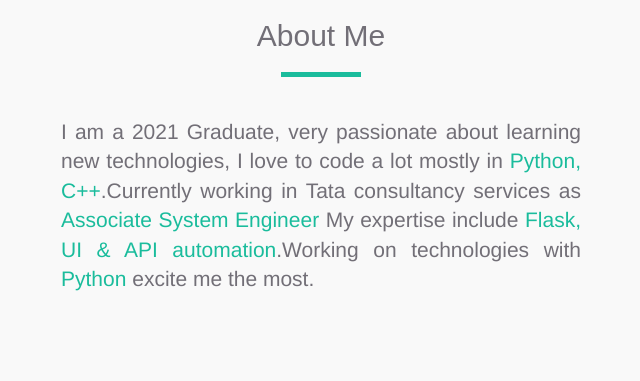
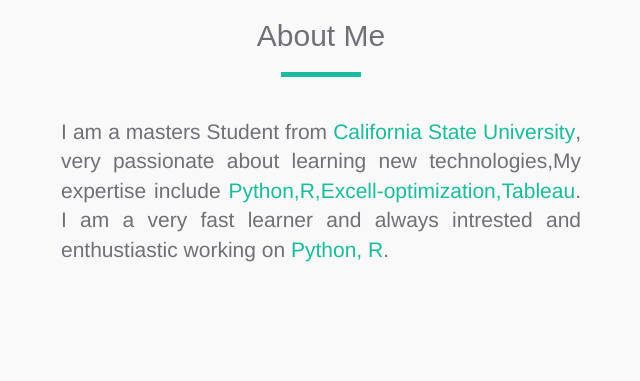
Before and after one commit to varunpintu100/SravanResume, a Flask app: template templates/index.html in a window 1280 px wide. Shown: the part 1051-1432 px from the top of the page, without its empty margins (319-959 px from the left). Run offline with Flask 2, Linux system fonts and the light colour scheme; the template is opened without the code that fills it, so the values that code supplies are empty; some libraries are stand-ins or nearby versions.

Commit message:
basic ui changes

```diff
--- a/templates/index.html
+++ b/templates/index.html
@@ -10,7 +10,7 @@
     <meta content="" name="author">
     <link href="../../favicon.ico" rel="icon">
 
-    <title>Varun's Resume</title><!-- Bootstrap core CSS -->
+    <title>Sravan's Resume</title><!-- Bootstrap core CSS -->
     <link crossorigin="anonymous" href=
     "https://maxcdn.bootstrapcdn.com/bootstrap/3.3.6/css/bootstrap.min.css"
     integrity=
@@ -38,16 +38,16 @@
                         <h5>Hi there</h5>
 
 
-                        <h1>I'm Varun Ramarthi</h1>
+                        <h1>I'm Sravan Chowdary</h1>
 
 
-                        <p class="intro-desc"><span>Passionate Coder</span>
+                        <p class="intro-desc"><span>Master's in business Analytics</span>
                         <span class="colour-splash">•</span>
-                        <span>Working Professional</span> <span class=
-                        "colour-splash">•</span> <span>Backend Developer
+                        <span>Data Anlayst</span> <span class=
+                        "colour-splash">•</span> <span>Tableau
                         </span></p>
                     </div>
-                    Mobile number : 8184869442  ||  E-mail : varunpintu100@gmail.com
+                    Mobile number : +1 (510) 422-9424  ||  E-mail : sravanchowdary23@gmail.com
                     <!-- /col-md-12 -->
                 </div>
 
@@ -98,12 +98,9 @@
                     <hr>
 
 
-                    <p class="lead">I am a 2021 Graduate, very passionate
-                    about learning new technologies, I love to code a lot
-                    mostly in <span>Python, C++</span>.Currently working in
-                    Tata consultancy services as <span>Associate System Engineer</span>
-                    My expertise include <span>Flask, UI & API automation</span>.Working on technologies
-                    with <span>Python</span> excite me the most.</p>
+                    <p class="lead">I am a masters Student from <span>California State University</span>, very passionate
+                    about learning new technologies,My expertise include <span>Python,R,Excell-optimization,Tableau</span>.
+                    I am a very fast learner and always intrested and enthustiastic working on <span>Python, R</span>.</p>
                 </div><!-- /col-md-6 -->
             </div><!-- / row -->
         </div><!-- /container -->
@@ -136,8 +133,8 @@
 
 
                     <p>Knowledge of web frameworks like Flask etc..,
-                        I even have an overview of OpenCv2,pandas and also automation using Selenium.
-                        Using OpenCv2 we have created an attandance capturing system and have achived an accuracy of 87%
+                        I have been mastering the use of packages like numpy,pandas,scikit,matplotlib and also webscrapping,That helped me out in
+                        organizing raw data into a organized and managable format for many public sites.
                     </p>
                 </div>
 
@@ -145,13 +142,11 @@
                 <div class="col-md-4 text-center">
                     <span class="lnr lnr-star"></span>
 
-                    <h2>Automation</h2>
+                    <h2>R Langage</h2>
 
 
-                    <p>For an year,I have been working on various test Frameworks and tools like
-                        Selenium for UI automation , karate for API automation and also blazemeter for
-                        performance Testing.Using this Knowledge, I have created a test environment which
-                        reduced the manual effort from 100% to around 30% .
+                    <p>Over the past year using R language,I have been working on various distributed and raw data over various sites and have
+                      performed various statistical computing and data visualizations.
                     </p>
                 </div>
 
@@ -159,12 +154,11 @@
                 <div class="col-md-4 text-center">
                     <span class="lnr lnr-diamond"></span>
 
-                    <h2>Time Management</h2>
+                    <h2>Tableau</h2>
 
 
-                    <p>I have always been the one who is always slef motivated and very strict in maintaining deadlines.
-                        I am always been praised for completion of assigned work in time and have been selected for kudos
-                        three times a row in year.
+                    <p>I have been learning Tableau as the part of self taught skill but eventually it was even an academic subject which helped me
+                      understand the tool to a great extent, which made the analysis of larger volumes of data very easy.
                     </p>
                 </div>
             </div> <!-- / row -->
```
